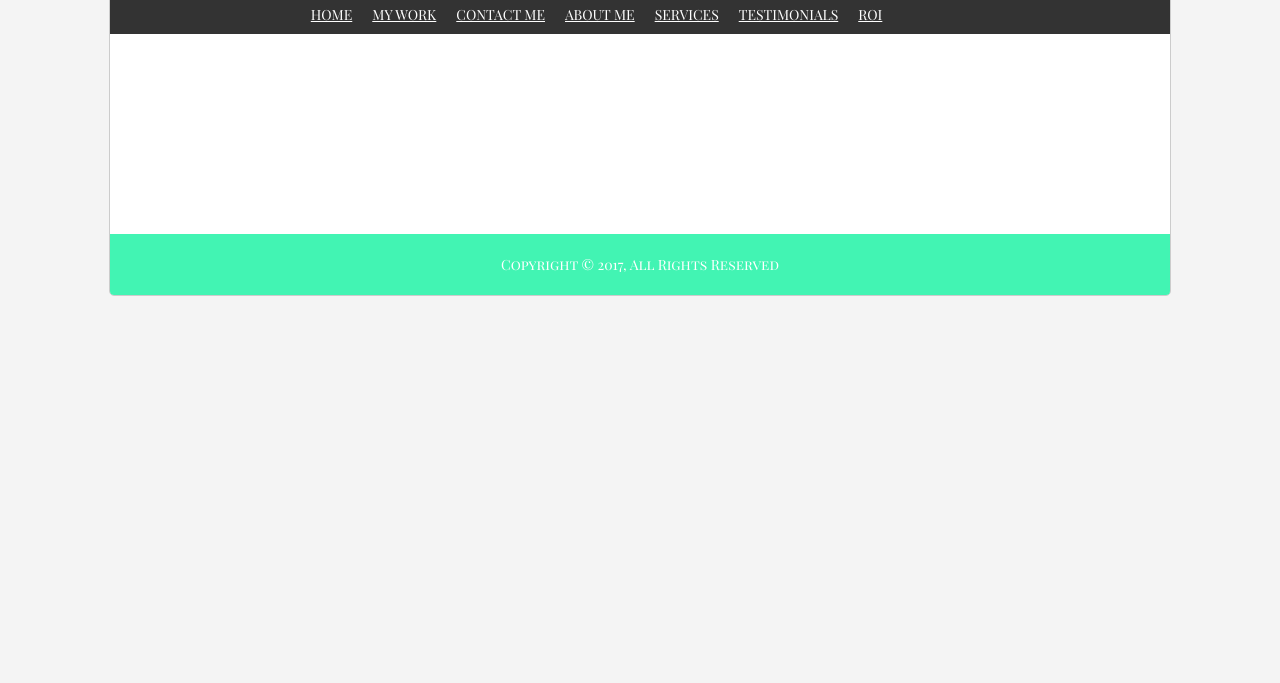
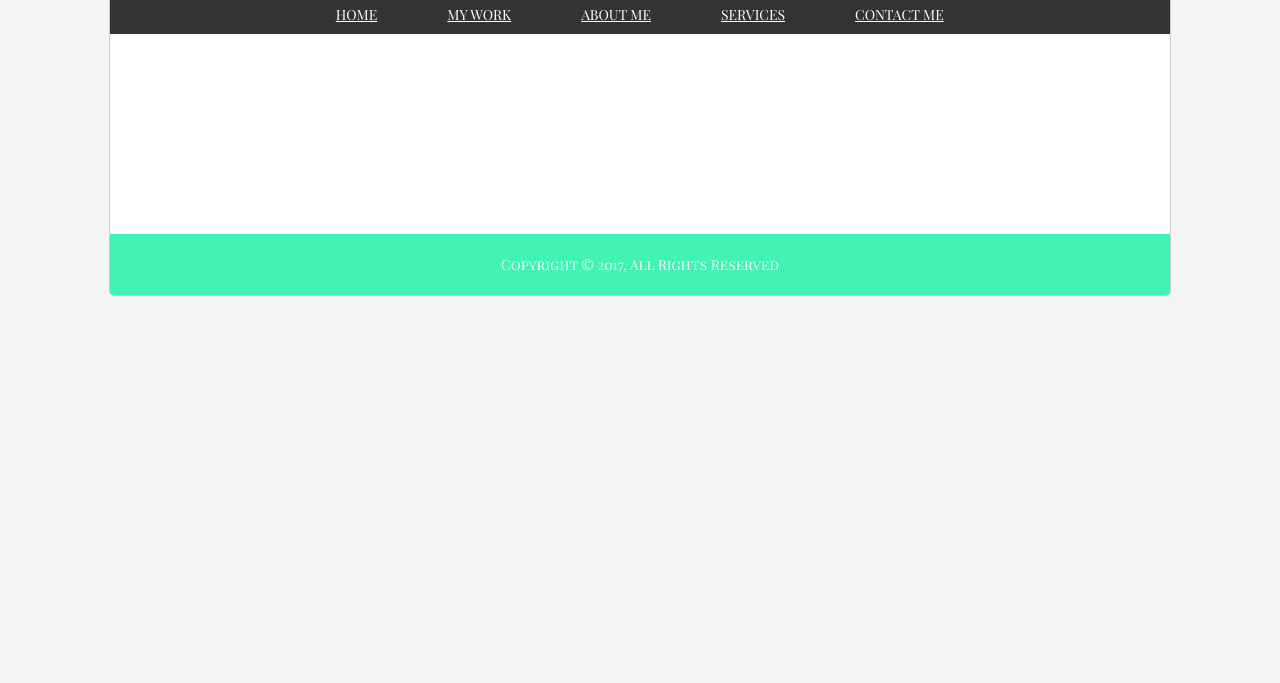
Before and after one commit to lizzareyes13/lizzwebdesign_Capstone, a website: page index.html in a window 1280 px wide. Shown: the part 117-800 px from the top of the page. Drawn offline with nearby package versions, Linux system fonts and the light colour scheme; a web font is replaced by a local one.

Commit message:
navigation bar

```diff
--- a/JS/main.js
+++ b/JS/main.js
@@ -0,0 +1,4 @@
+document.ready(function(){
+  // Set trigger and container variables
+
+});
--- a/index.html
+++ b/index.html
@@ -2,7 +2,7 @@
 <html>
 
   <head>
-    <title>LR Web Consulting</title>
+    <title>Lizz Web Design</title>
     <!-- import Google icon font -->
     <link href="https://fonts.googleapis.com/css?family=Mrs+Saint+Delafield|Playfair+Display+SC" rel="stylesheet">
     <!-- connecting our stylesheet -->
@@ -23,15 +23,19 @@
       <!-- navigation bar -->
       <nav>
         <ul>
-          <li><a href="#">HOME</a></li>
-          <li><a href="#">MY WORK</a></li>
-          <li><a href="#">CONTACT ME</a></li>
-          <li><a href="#">ABOUT ME</a></li>
-          <li><a href="#">SERVICES</a></li>
-          <li><a href="#">TESTIMONIALS</a></li>
-          <li><a href="#">ROI</a></li>
+          <li><a href="#" data-target="home.html">HOME</a></li>
+          <li><a href="#" data-target="work.html">MY WORK</a></li>
+          <li><a href="#" data-target="about.html">ABOUT ME</a></li>
+          <li><a href="#" data-target="services.html">SERVICES</a></li>
+          <li><a href="#" data-target="contact.html">CONTACT ME</a></li>
         </ul>
       </nav>
+
+      <!-- content div -->
+
+      <div id="content">
+
+      </div>
 
       <!-- footer -->
       <section>
--- a/scss/layout/_nav.scss
+++ b/scss/layout/_nav.scss
@@ -11,7 +11,7 @@ nav li{
   float: left;
   position: relative;
   left: 18%;
-  padding: 0 10px 0 10px;
+  padding: 0 35px 0 35px;
 }
 
 nav a{
```
Also changed, not shown: CSS/main.css.
